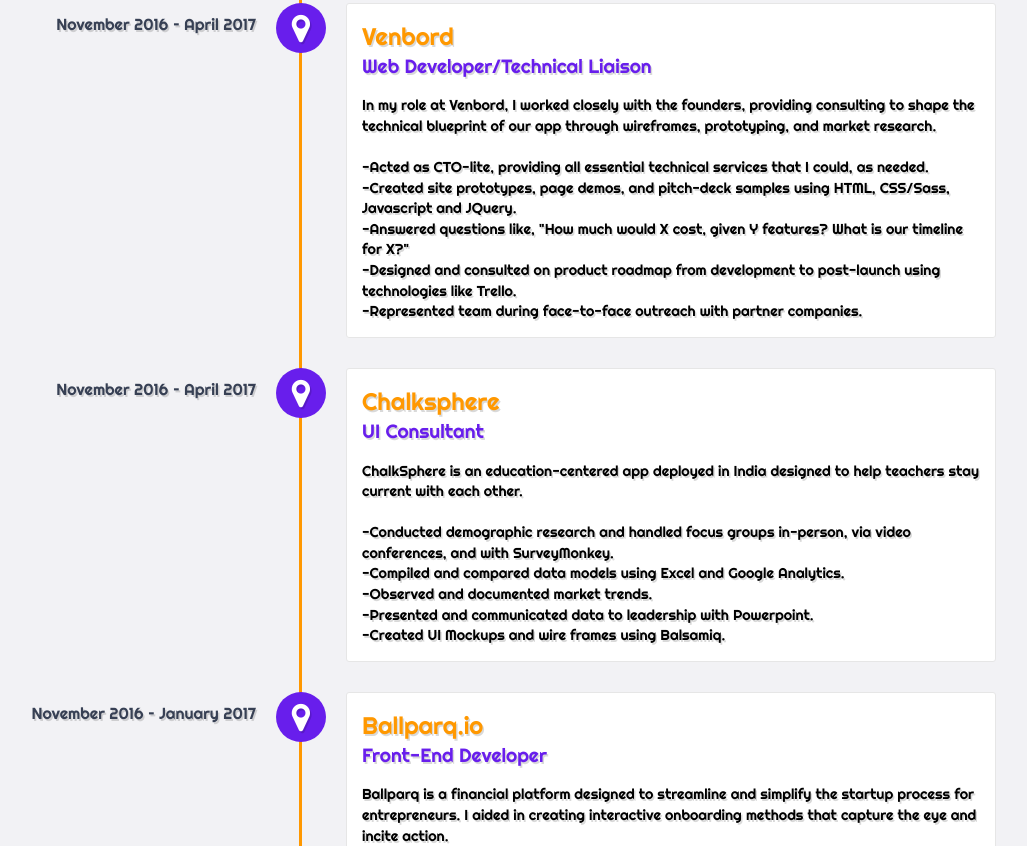
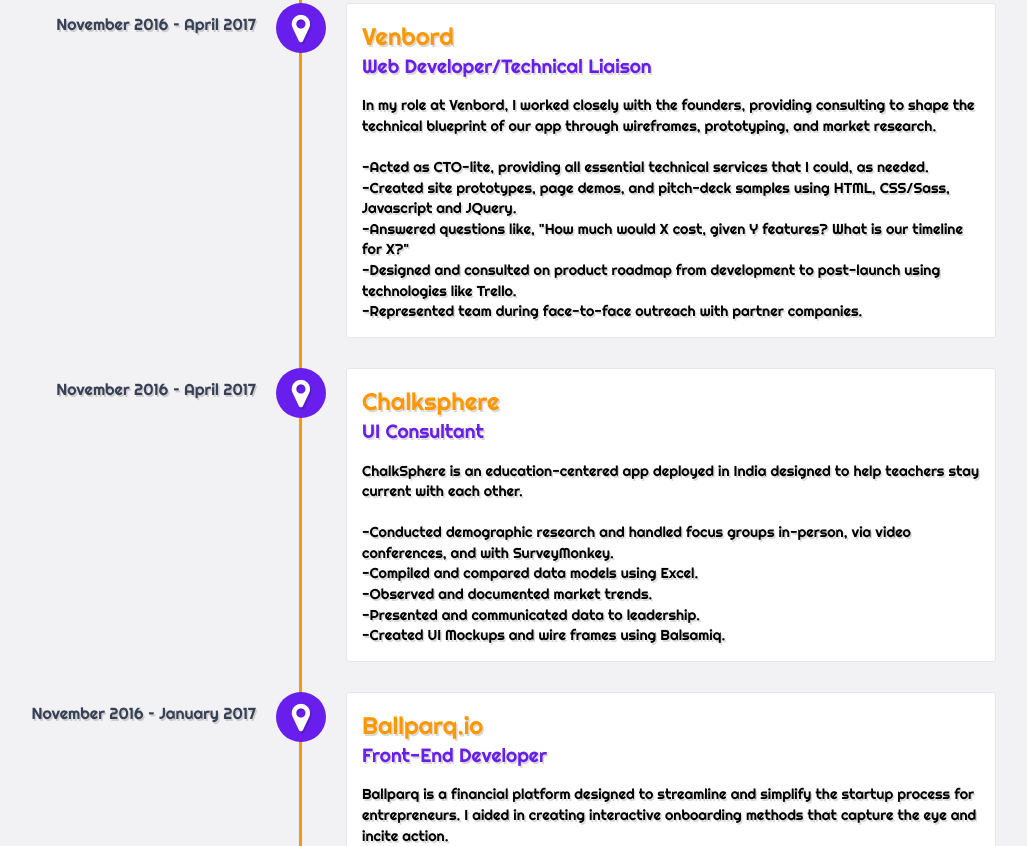
Before and after one commit to AAnderson1817/APort, a website: page index.html in a window 1280 px wide. Shown: the part 1442-2288 px from the top of the page, without its empty margins (144-1171 px from the left). Drawn offline with nearby package versions, Linux system fonts and the light colour scheme.

Commit message:
Updated resume

```diff
--- a/index.html
+++ b/index.html
@@ -55,7 +55,7 @@
     <div id="lead">
         <div id="lead-content">
             <h1>Andy Anderson</h1>
-            <h2> v.7.14.17</h2>
+            <h2> v.7.24.17</h2>
             <a href="./images/Resume.pdf" class="btn-rounded-white">Resume</a>
         </div>
         <!-- End #lead-content -->
@@ -138,11 +138,11 @@
                     <br>
                     -Conducted demographic research and handled focus groups in-person, via video conferences, and with SurveyMonkey.
                     <br>
-                    -Compiled and compared data models using Excel and Google Analytics.
+                    -Compiled and compared data models using Excel.
                     <br>
                     -Observed and documented market trends.
                     <br>
-                    -Presented and communicated data to leadership with Powerpoint.
+                    -Presented and communicated data to leadership.
                     <br>
                     -Created UI Mockups and wire frames using Balsamiq.
                 </p>
```
Also changed, not shown: 1 other file.
